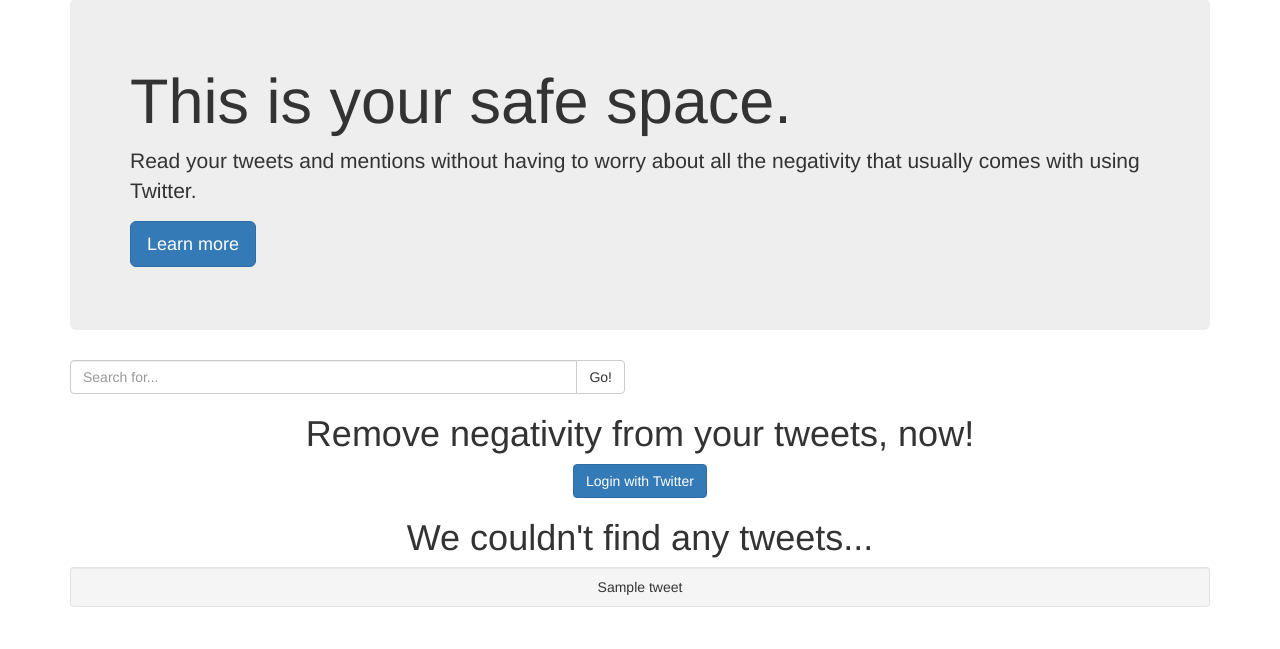
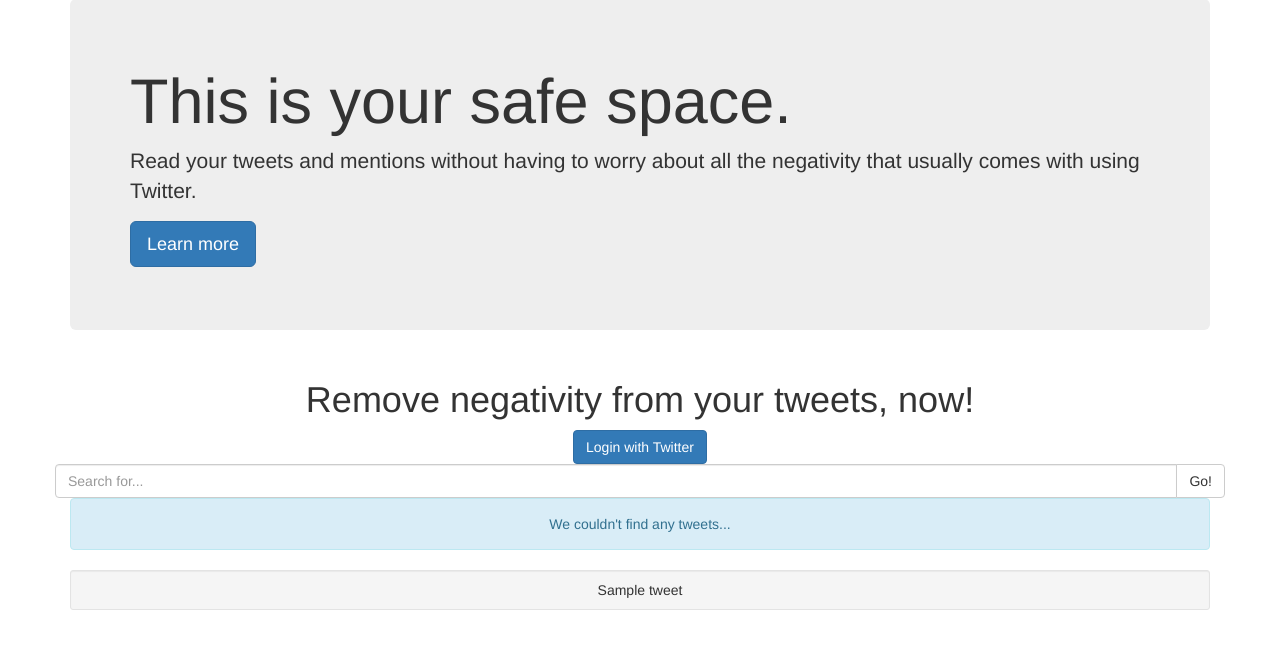
Before and after one commit to interwho/safespace, a PHP site: template src/Invreon/SafeSpace/Templates/Public/Home.html.twig in a window 1280 px wide. Shown: the part 71-720 px from the top of the page. Run offline with PHP 8.4, Linux system fonts and the light colour scheme; the template is opened without the code that fills it: most values are stand-ins (such as "Sample title", 1, 10 or a date in 2020); some libraries are stand-ins or nearby versions.

Commit message:
Fixed some elements

```diff
--- a/src/Invreon/SafeSpace/Templates/Public/Home.html.twig
+++ b/src/Invreon/SafeSpace/Templates/Public/Home.html.twig
@@ -8,17 +8,6 @@
     </div>
 
     <div class="row">
-        <div class="col-lg-6">
-            <div class="input-group">
-                <input type="text" class="form-control" placeholder="Search for...">
-                <span class="input-group-btn">
-                    <button class="btn btn-default" type="button">Go!</button>
-                </span>
-            </div>
-        </div>
-    </div>
-
-    <div class="row">
         <div class="col-lg-12 text-center">
             <h1>Remove negativity from your tweets, now!</h1>
 
@@ -26,9 +15,20 @@
                 Login with Twitter
             </a>
 
+            <div class="row">
+                <div>
+                    <div class="input-group">
+                        <input type="text" class="form-control" placeholder="Search for...">
+                <span class="input-group-btn">
+                    <button class="btn btn-default" type="button">Go!</button>
+                </span>
+                    </div>
+                </div>
+            </div>
+
             {% if tweets is defined %}
                 <div>
-                    <h1>We couldn't find any tweets...</h1>
+                    <div class="alert alert-info" role="alert">We couldn't find any tweets...</div>
                         {% for tweet in tweets %}
                             <div class="well well-sm">{{ tweet }}</div>
                         {% endfor %}
```
